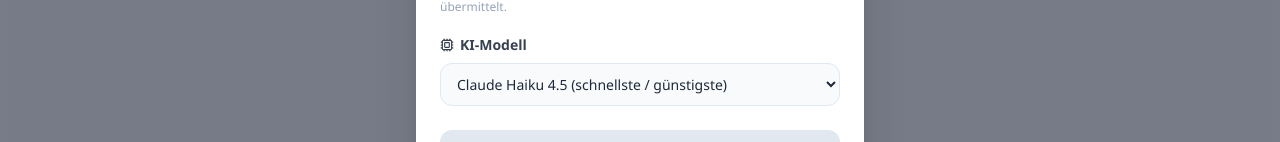
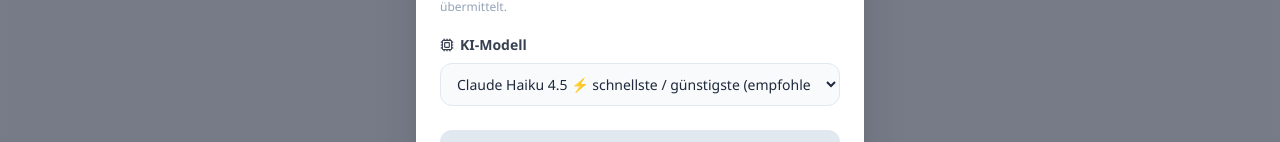
Before and after one commit to AdeltVenture/provision-tool-, a React (Vite) app: page / in a window 1280 px wide. Shown: the part 400-542 px from the top of the page. Built offline with nearby package versions, Linux system fonts and the light colour scheme.

Commit message:
ui: reorder models, Haiku as recommended default

```diff
--- a/src/components/SettingsModal.tsx
+++ b/src/components/SettingsModal.tsx
@@ -12,9 +12,9 @@
 } from "../lib/claudeParser";
 
 const MODELS = [
-  { id: "claude-opus-4-6",              label: "Claude Opus 4.6   (genaueste Analyse)" },
-  { id: "claude-sonnet-4-6",            label: "Claude Sonnet 4.6 (empfohlen)" },
-  { id: "claude-haiku-4-5-20251001",   label: "Claude Haiku 4.5  (schnellste / günstigste)" },
+  { id: "claude-haiku-4-5-20251001", label: "Claude Haiku 4.5  ⚡ schnellste / günstigste (empfohlen)" },
+  { id: "claude-sonnet-4-6",         label: "Claude Sonnet 4.6  — höhere Genauigkeit, langsamer" },
+  { id: "claude-opus-4-6",           label: "Claude Opus 4.6    — maximale Genauigkeit, sehr langsam" },
 ];
 
 interface Props {
```
